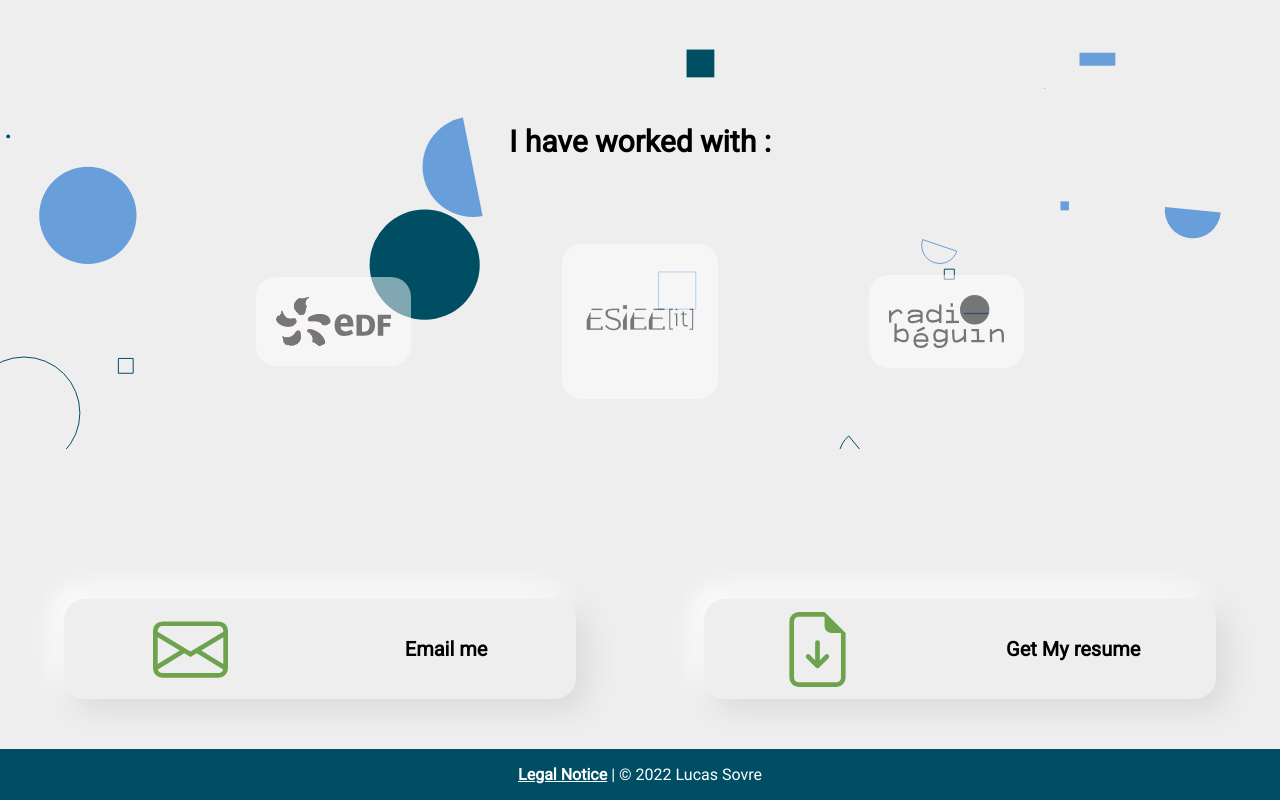
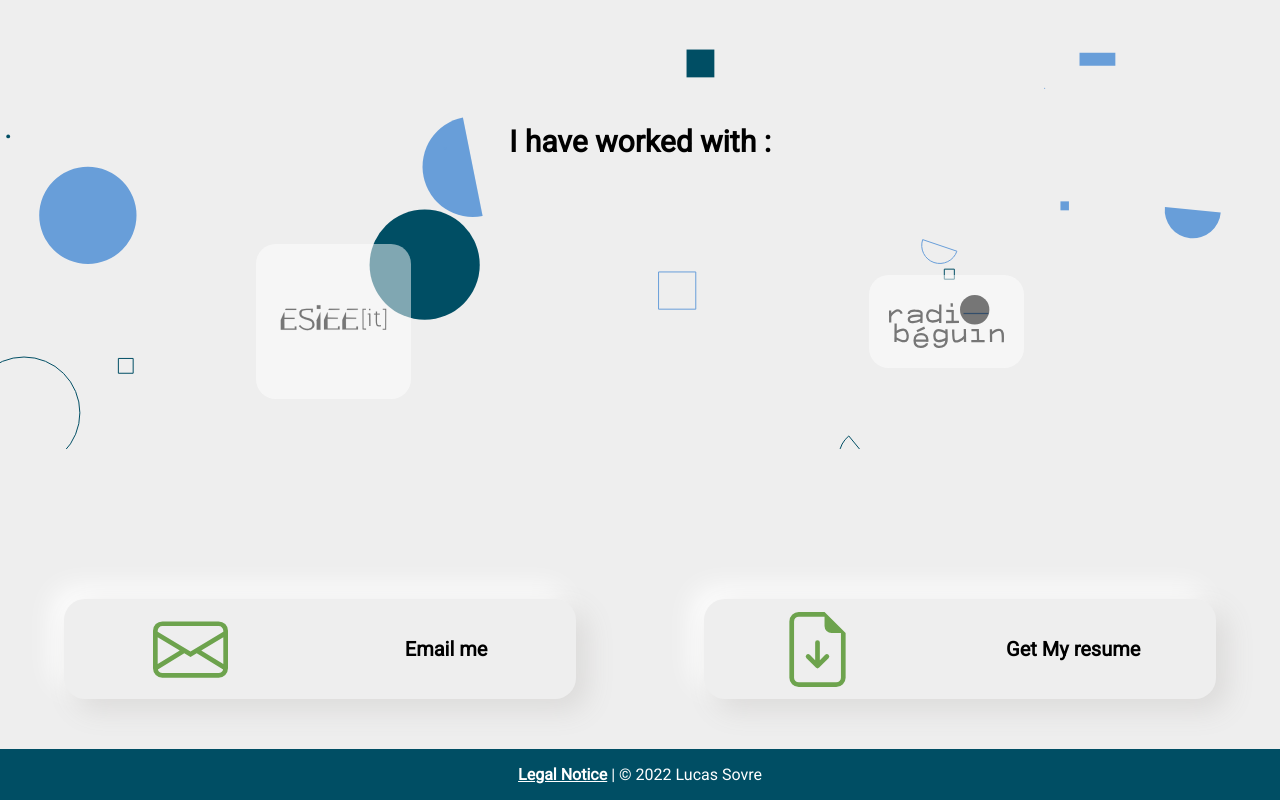
Before and after one commit to LucasSovre/LucasSovre.github.io, a React (Create React App) app in the folder app/: page / in a window 1280 px wide. Shown: the part 2301-3101 px from the top of the page. Built offline with nearby package versions, Linux system fonts and the light colour scheme.

Commit message:
improvement

```diff
--- a/app/public/index.html
+++ b/app/public/index.html
@@ -1,8 +1,11 @@
 <!doctype html>
 <html lang="en">
   <head>
+    <script async defer data-website-id="80044e69-e5ae-4572-92dc-ae5241bad4b4" src="https://analytics.standup-lyon.fr/umami.js"></script>
     <meta charset="utf-8">
     <meta name="viewport" content="width=device-width, initial-scale=1">
+    <meta name="description" content="Portfolio Lucas Sovre développeur fullStack et ingénieur en architécture informatique.">
+    <meta name="google-site-verification" content="34gCugtDIXnE1I2vCvhUKrYEmv8-pFE60FFDS9yIJJQ" />
     <link rel="shortcut icon" href="%PUBLIC_URL%/favicon.ico">
     <script async defer data-website-id="8c385cf2-06c6-4fd7-b756-9ea76024a8c2" src="http://localhost:3000/umami.js"></script>
     <!--
@@ -14,7 +17,7 @@
       work correctly both with client-side routing and a non-root public URL.
       Learn how to configure a non-root public URL by running `npm run build`.
     -->
-    <title>React App</title>
+    <title>Portfolio Lucas Sovre</title>
   </head>
   <body>
     <div id="root"></div>
--- a/app/src/components/Career.jsx
+++ b/app/src/components/Career.jsx
@@ -2,8 +2,6 @@ import react from "react";
 import { useRecoilValue } from "recoil";
 import { langageStateGet } from "../assets/utils/recoilSelector";
 
-import edf from "../assets/img/logo/edf.svg"
-import edf_black from "../assets/img/logo/edf_black.svg"
 import esiee_it_black from "../assets/img/logo/esiee_it_black.svg"
 import esiee_it from "../assets/img/logo/esiee-it.jpg"
 import radio_beguin from "../assets/img/logo/radio-beguin.svg"
@@ -22,10 +20,6 @@ export default function Career() {
                 <h2>Les entreprises avec lesquelles j'ai travaillé:</h2>
             }
             <div id="CA-container">
-                <img src={edf_black}
-                onMouseEnter={(e) =>{e.target.src = edf}}
-                onMouseLeave={(e) => {e.target.src = edf_black}}
-                alt="edf" />
                 <img src={esiee_it_black}
                 onMouseEnter={(e) =>{e.target.src = esiee_it}}
                 onMouseLeave={(e) => {e.target.src = esiee_it_black}}
```
Also changed, not shown: 1 other file (tests, documents, lock files or other folders).
